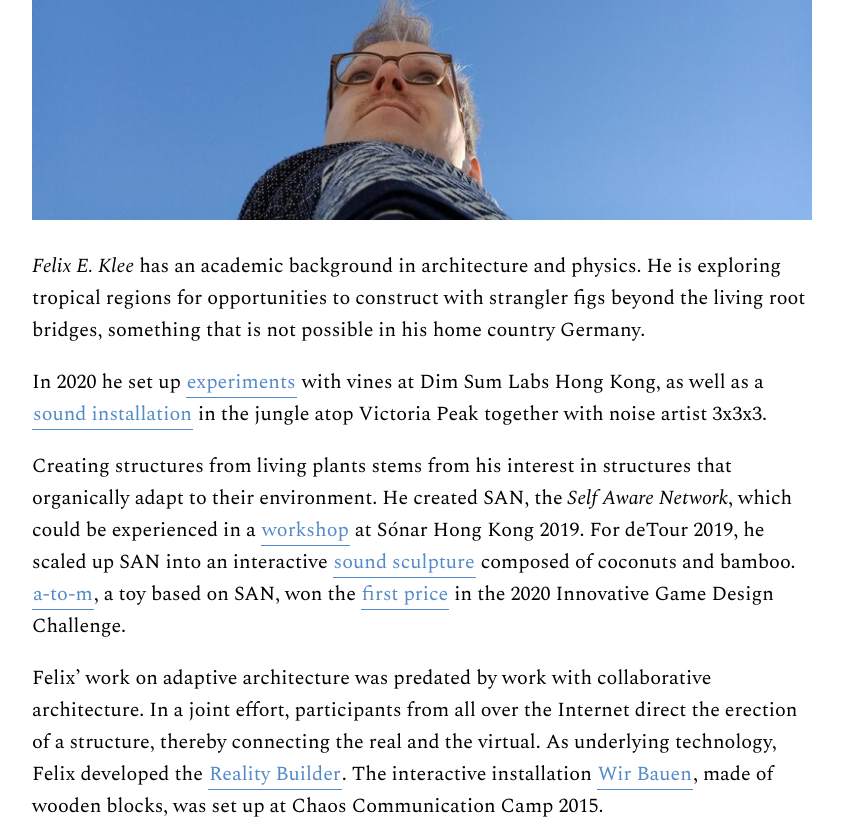
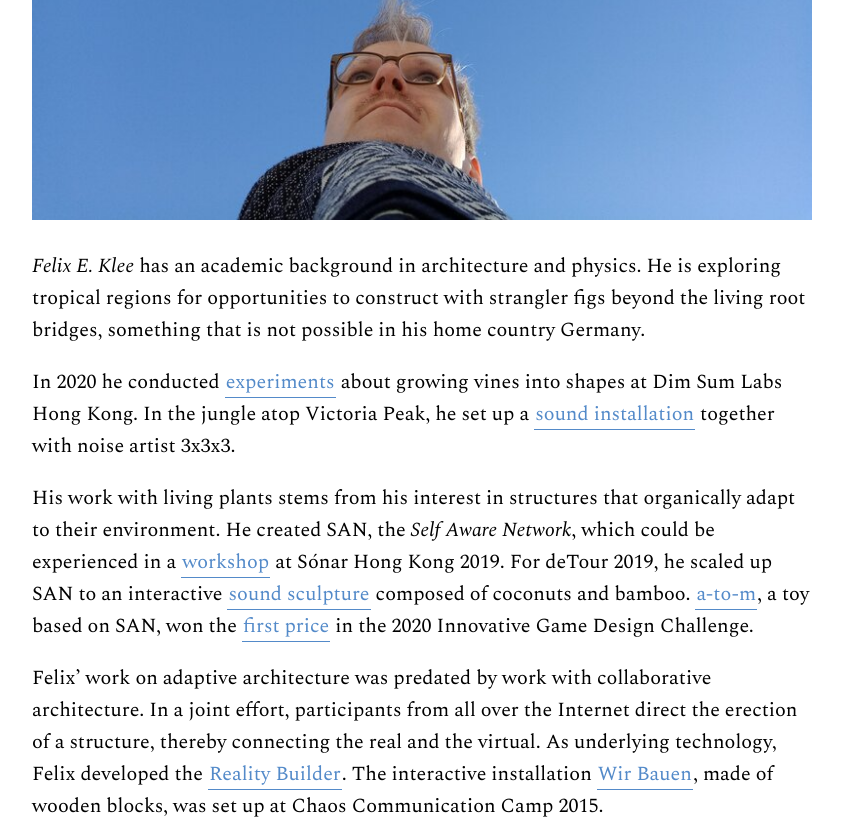
Before and after one commit to feklee/felix, a plain HTML site: page index.html in a window 1280 px wide. Shown: the part 399-1238 px from the top of the page, without its empty margins (218-1061 px from the left). Drawn offline with Linux system fonts and the light colour scheme.

Commit message:
Improve style

```diff
--- a/index.html
+++ b/index.html
@@ -24,21 +24,21 @@
     </p>
 
     <p>
-      In 2020 he set up
+      In 2020 he conducted
       <a href="https://wiki.dimsumlabs.com/Pink-Grow-Lab">experiments</a>
-      with vines at Dim Sum Labs Hong Kong, as well as
+      about growing vines into shapes at Dim Sum Labs Hong Kong.  In
+      the jungle atop Victoria Peak, he set up
       a <a href="https://www.youtube.com/watch?v=gKJCbRw-KMQ">sound
-      installation</a> in the jungle atop Victoria Peak together with
-      noise artist 3x3x3.
+      installation</a> together with noise artist 3x3x3.
     </p>
 
     <p>
-      Creating structures from living plants stems from his interest
-      in structures that organically adapt to their environment.  He
+      His work with living plants stems from his interest in
+      structures that organically adapt to their environment.  He
       created SAN, the <em>Self Aware Network</em>, which could be
       experienced in
       a <a href="https://sonarhongkong.com/en/2019/artists/workshop-san-self-aware-network">workshop</a>
-      at Sónar Hong Kong 2019.  For deTour 2019, he scaled up SAN into
+      at Sónar Hong Kong 2019.  For deTour 2019, he scaled up SAN to
       an
       interactive <a href="https://www.detour.hk/2019/self-aware-network/">sound
       sculpture</a> composed of coconuts and
```
